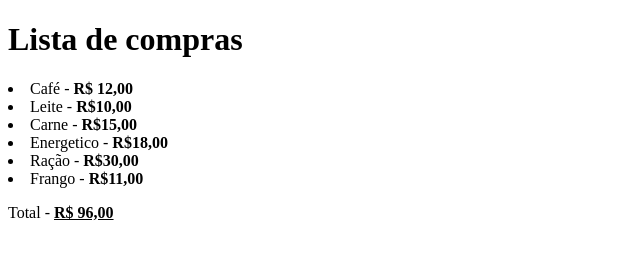
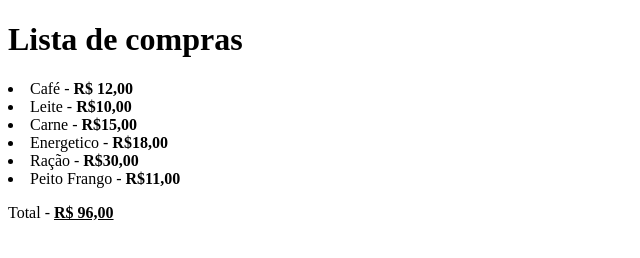
Before and after one commit to WeslleyPresa/exer-01, a plain HTML site: page index.html in a window 1280 px wide. Shown: the full height of the page, 0-640 px from the left. Drawn offline with Linux system fonts and the light colour scheme.

Commit message:
trocado Frango para Peito de Frango index.html

```diff
--- a/index.html
+++ b/index.html
@@ -15,7 +15,7 @@
         <li>Carne - <b>R$15,00</b></li>
         <li>Energetico - <b>R$18,00</b></li>
         <li>Ração - <b>R$30,00</b></li>
-        <li>Frango - <b>R$11,00</b></li>
+        <li>Peito Frango - <b>R$11,00</b></li>
     </p>
 
     <p>
```
